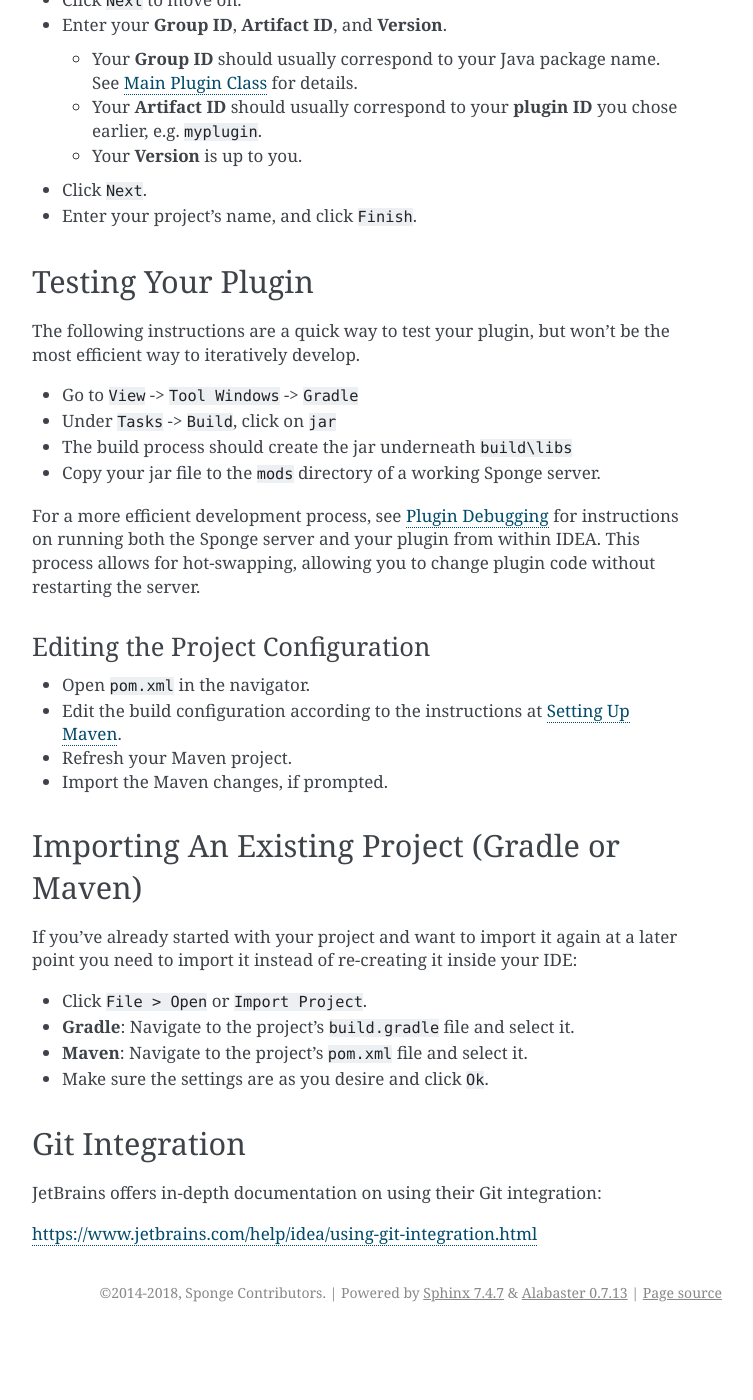
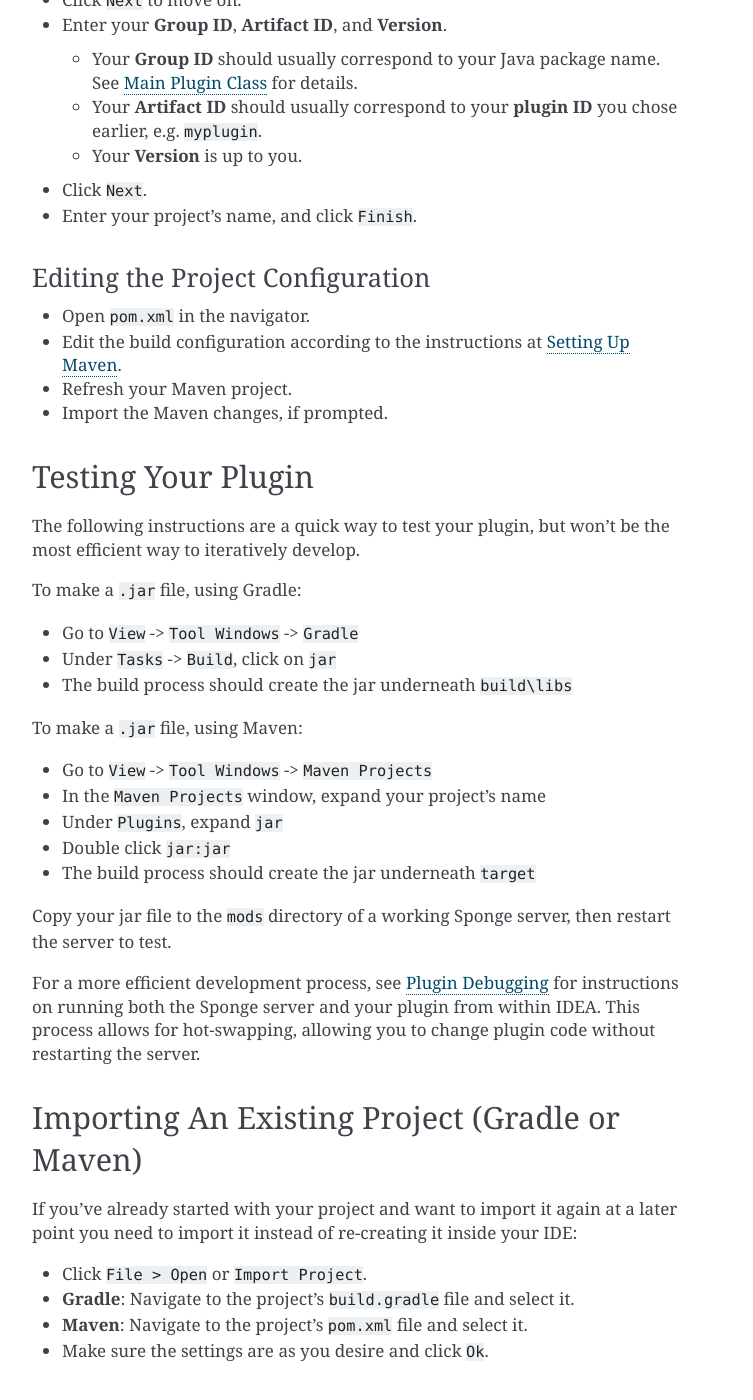
Before and after one commit to SpongePowered/SpongeDocs, a Sphinx documentation site: the page built from source/plugin/workspace/idea.rst, in a window 1280 px wide and 1400 px high, scrolled down 2737 px. Shown: the whole window, without its empty margins (388-1141 px from the left). Built offline with Sphinx 7.4.7, drawn with Linux system fonts in a browser that asks for light colours; pages that are not in the unit, such as notebooks, are missing from menus; before the commit the page ends 4069 px from its top, so only the background shows below that; some of the changed text lies outside the part shown.

Commit message:
Moving the 'Testing your Plugin' section

```diff
--- a/source/plugin/workspace/idea.rst
+++ b/source/plugin/workspace/idea.rst
@@ -54,6 +54,8 @@
 
 Refer to the Gradle_ or Maven_ configuration sections, depending on what you chose during project creation.
 
+.. _Gradle:
+
 Creating a Plugin from Scratch -- Gradle
 ========================================
 
@@ -90,6 +90,8 @@
 * Edit the build script according to the instructions at :doc:`../project/gradle`.
 * Open the **Gradle tab** on the right of the IntelliJ window and hit the refresh button.
 * Gradle setup is done! Now you can start coding your plugin.
+
+.. _Maven:
 
 Creating a Plugin from Scratch -- Maven
 =======================================
@@ -135,6 +120,32 @@
 * Edit the build configuration according to the instructions at :doc:`../project/maven`.
 * Refresh your Maven project.
 * Import the Maven changes, if prompted.
+
+Testing Your Plugin
+====================
+
+The following instructions are a quick way to test your plugin, but won't be the most efficient way
+to iteratively develop.
+
+To make a ``.jar`` file, using Gradle:
+
+* Go to ``View`` -> ``Tool Windows`` -> ``Gradle``
+* Under ``Tasks`` -> ``Build``, click on ``jar``
+* The build process should create the jar underneath ``build\libs``
+
+To make a ``.jar`` file, using Maven:
+
+* Go to ``View`` -> ``Tool Windows`` -> ``Maven Projects``
+* In the ``Maven Projects`` window, expand your project's name
+* Under ``Plugins``, expand ``jar``
+* Double click ``jar:jar``
+* The build process should create the jar underneath ``target``
+
+Copy your jar file to the ``mods`` directory of a working Sponge server, then restart the server to test.
+
+For a more efficient development process, see :doc:`../debugging` for instructions on running both
+the Sponge server and your plugin from within IDEA.  This process allows for hot-swapping, allowing
+you to change plugin code without restarting the server.
 
 Importing An Existing Project (Gradle or Maven)
 ===============================================
```
Also changed, not shown: other parts of source/plugin/workspace/idea.rst (+0 -19 lines).
